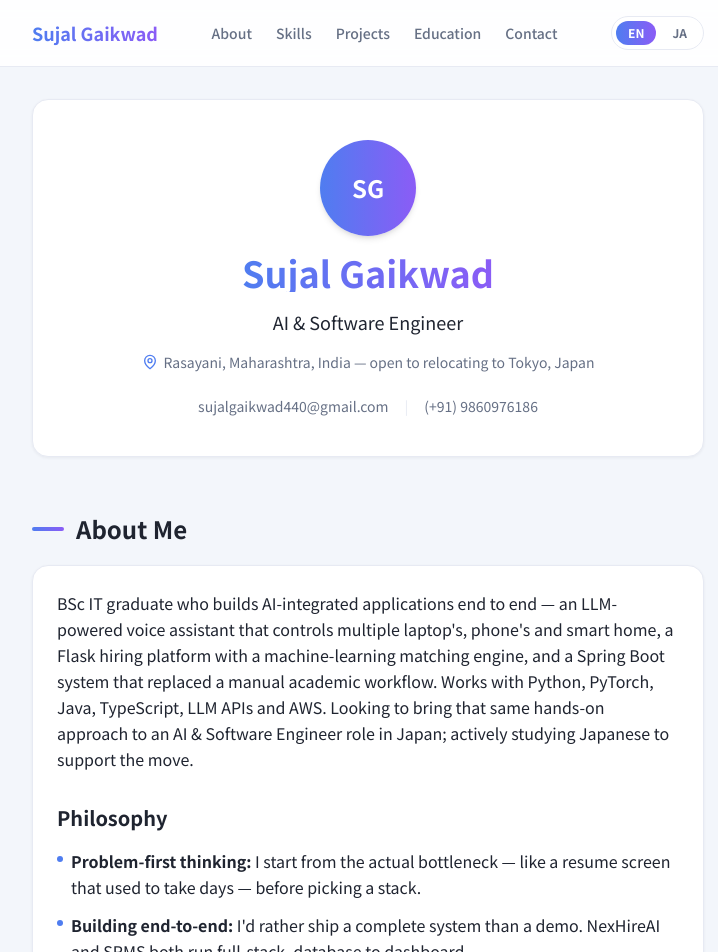
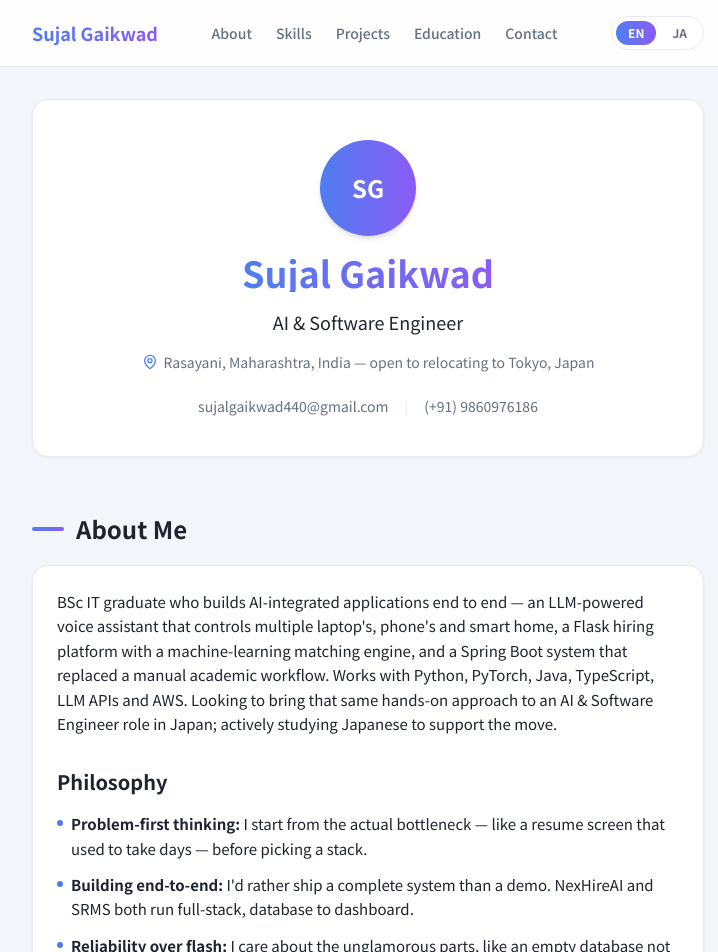
Before and after one commit to sujal-project/Portfolio_Resume, a Next.js app in the folder frontend/: page / in a window 1280 px wide. Shown: the top 952 px of the page, without its empty margins (272-990 px from the left). Built offline with nearby package versions, Linux system fonts and the light colour scheme; no server answers.

Commit message:
font size changed to 15px

```diff
--- a/frontend/components/About.tsx
+++ b/frontend/components/About.tsx
@@ -8,11 +8,9 @@ export default function About() {
   return (
     <Section id="summary" title={t("summary_title")}>
       <div className="card px-6 py-6">
-        <p className="leading-relaxed text-ink">{t("summary_body")}</p>
+        <p className="text-[15px] leading-relaxed text-ink">{t("summary_body")}</p>
 
-        <h3 className="mt-8 mb-4 text-xl font-bold text-ink">
-          {t("philosophy_title")}
-        </h3>
+        <h3 className="mt-8 mb-4 text-xl font-bold text-ink">{t("philosophy_title")}</h3>
 
         <ul className="flex flex-col gap-3">
           {[
@@ -21,7 +19,7 @@ export default function About() {
             ["philosophy_3_lead", "philosophy_3_rest"],
             ["philosophy_4_lead", "philosophy_4_rest"],
           ].map(([lead, rest], i) => (
-            <li key={i} className="flex gap-2 leading-relaxed text-ink">
+            <li key={i} className="flex gap-2 text-[15px] leading-relaxed text-ink">
               <span className="mt-2 h-1.5 w-1.5 shrink-0 rounded-full bg-accent" />
               <p>
                 <strong>{t(lead as any)}</strong> {t(rest as any)}
```
